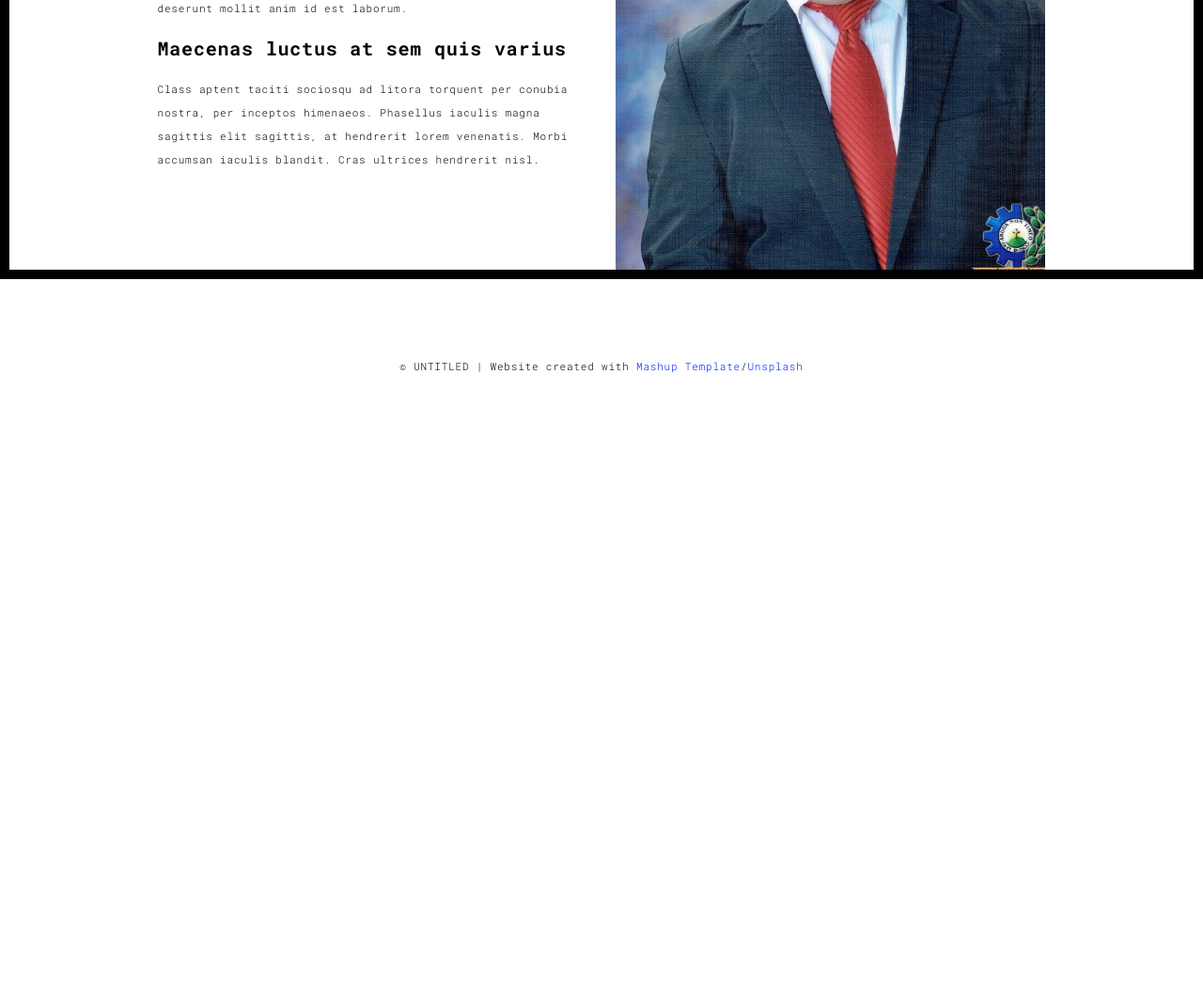
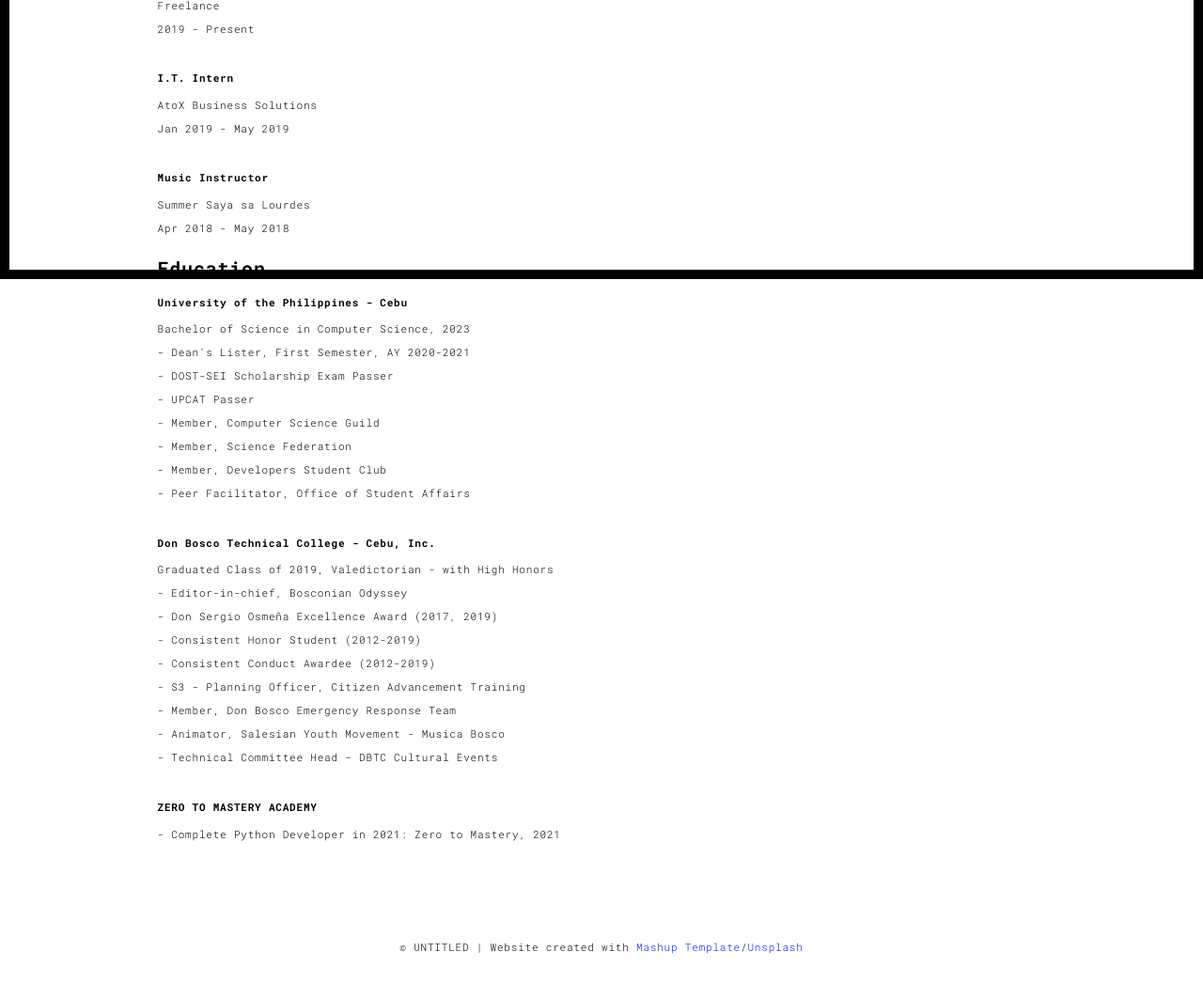
Before and after one commit to chaviotics/portfo, a Flask app: page /about.html in a window 1280 px wide. Shown: the part 503-1548 px from the top of the page at 94% size. Before the commit the page ends 900 px from the top, so only its background shows below. Run offline with Flask 2, Linux system fonts and the light colour scheme; some libraries are stand-ins or nearby versions.

Commit message:
Updated About me Section

```diff
--- a/templates/about.html
+++ b/templates/about.html
@@ -61,19 +61,63 @@
             <div class="col-md-10 col-md-offset-1">
               <div class="row">
                 <div class="col-xs-12 col-md-6">
-                  <h3>Consectetur adipiscing elit</h3>
-                  <p>Lorem ipsum dolor sit amet, consectetur adipiscing elit. Maecenas luctus at sem quis varius.
-                  Class aptent taciti sociosqu ad litora torquent per conubia nostra, per inceptos himenaeos. Cras ultrices hendrerit nisl.</p>
-                  <h3>Ut enim ad minim </h3>
-                  <p>Duis aute irure dolor in reprehenderit in voluptate velit esse
-                  cillum dolore eu fugiat nulla pariatur. Excepteur sint occaecat cupidatat non
-                  proident, sunt in culpa qui officia deserunt mollit anim id est laborum.
-                  <h3>Maecenas luctus at sem quis varius</h3>
+                  <h3>Personal Profile</h3>
                   <p>
-                  Class aptent taciti sociosqu ad litora torquent per conubia nostra, per inceptos himenaeos. Phasellus iaculis magna sagittis elit sagittis, at hendrerit lorem venenatis. Morbi accumsan iaculis blandit. Cras ultrices hendrerit nisl.</p>
+                    A BS Computer Science student at the University of the Philippines
+                    and an engaged freelance software developer with adept problem-solving skills
+                    who is extremely motivated to constantly develop my skills and
+                    achieve professional growth. Constantly seeking more opportunities
+                    to serve others with all that I can.
+                  </p>
+
+                  <h3>Work Experience </h3>
+                  <p>
+                    <h4>Freelance Software Developer </h4>
+                    Freelance <br>
+                    2019 - Present <br><br>
+
+                    <h4>I.T. Intern </h4>
+                    AtoX Business Solutions <br>
+                    Jan 2019 - May 2019 <br><br>
+
+                    <h4>Music Instructor </h4>
+                    Summer Saya sa Lourdes <br>
+                    Apr 2018 - May 2018 <br>
+
+
+                 </p>
+
+                  <h3>Education</h3>
+                  <p>
+                    <h4>University of the Philippines - Cebu </h4>
+                    Bachelor of Science in Computer Science, 2023 <br>
+                    - Dean's Lister, First Semester, AY 2020-2021 <br>
+                    - DOST-SEI Scholarship Exam Passer <br>
+                    - UPCAT Passer <br>
+                    - Member, Computer Science Guild <br>
+                    - Member, Science Federation <br>
+                    - Member, Developers Student Club <br>
+                    - Peer Facilitator, Office of Student Affairs <br><br>
+
+                    <h4>Don Bosco Technical College - Cebu, Inc. </h4>
+                    Graduated Class of 2019, Valedictorian - with High Honors <br>
+                    - Editor-in-chief, Bosconian Odyssey <br>
+                    - Don Sergio Osmeña Excellence Award (2017, 2019) <br>
+                    - Consistent Honor Student (2012-2019) <br>
+                    - Consistent Conduct Awardee (2012-2019) <br>
+                    - S3 - Planning Officer, Citizen Advancement Training <br>
+                    - Member, Don Bosco Emergency Response Team <br>
+                    - Animator, Salesian Youth Movement - Musica Bosco <br>
+                    - Technical Committee Head - DBTC Cultural Events <br><br>
+
+                    <h4>ZERO TO MASTERY ACADEMY</h4>
+                    - Complete Python Developer in 2021: Zero to Mastery, 2021 <br>
+
+
+                  </p>
                 </div>
                 <div class="col-xs-12 col-md-6">
-                  <img src="./static/assets/images/profile_pic.jpg" class="img-responsive" alt="">
+                  <img src="./static/assets/images/profile_pic.png" class="img-responsive" alt="">
                 </div>
               </div>
             </div>
```
Also changed, not shown: static/assets/images/profile_pic.jpg (deleted), 1 other file.
